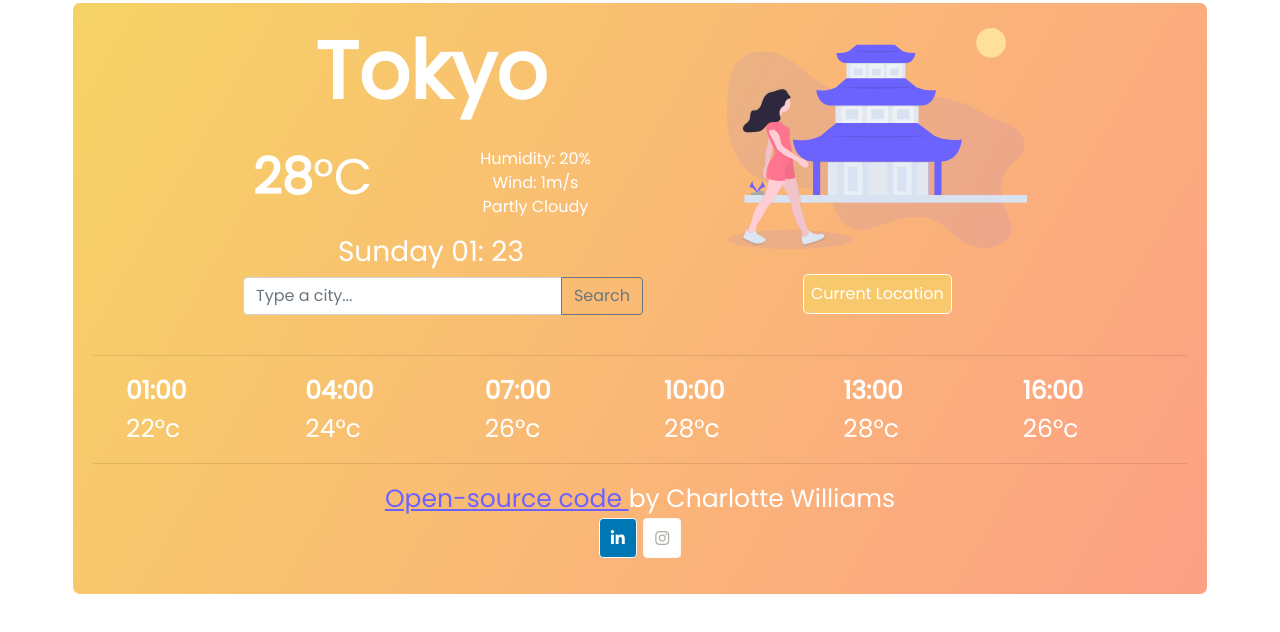
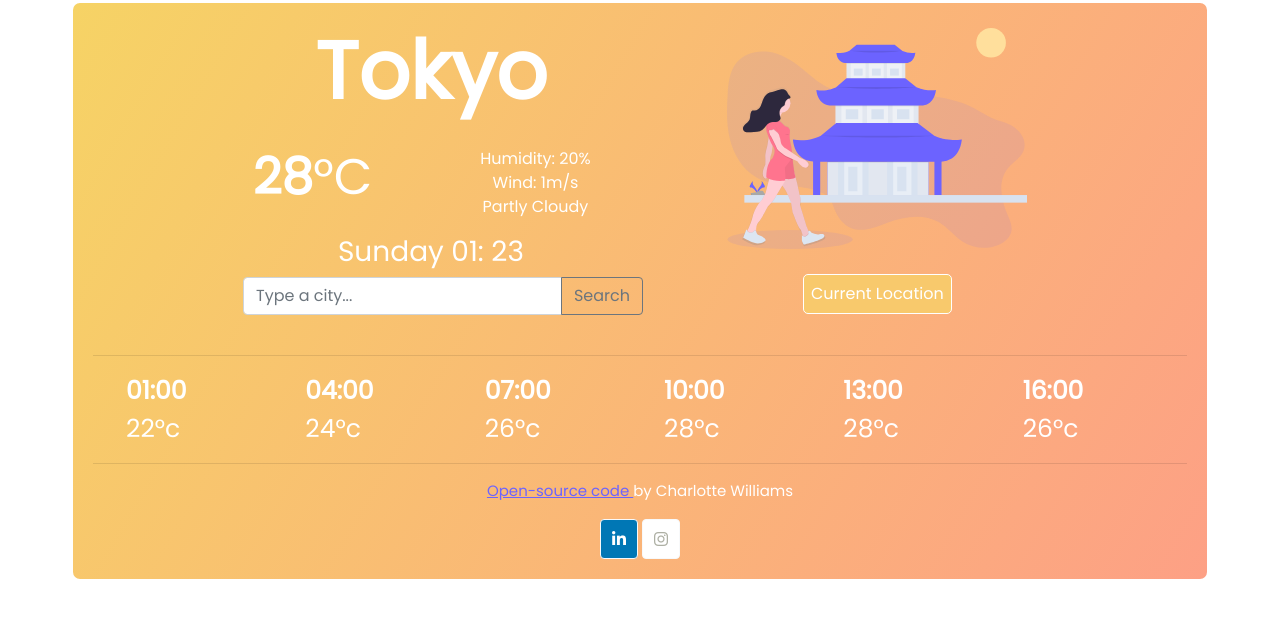
Before and after one commit to Charl121/weather-app, a website built with Parcel: page index.html in a window 1280 px wide. Built offline with nearby package versions, Linux system fonts and the light colour scheme.

Commit message:
Update font size on open-source link

```diff
--- a/src/style.css
+++ b/src/style.css
@@ -93,6 +93,7 @@ footer {
   display: block;
   margin: 0 auto;
   text-align: center;
+  font-size: 15px;
 }
 .open-source-link{
   text-decoration: underline;
```
Also changed, not shown: index.html (+3 -2 lines).
